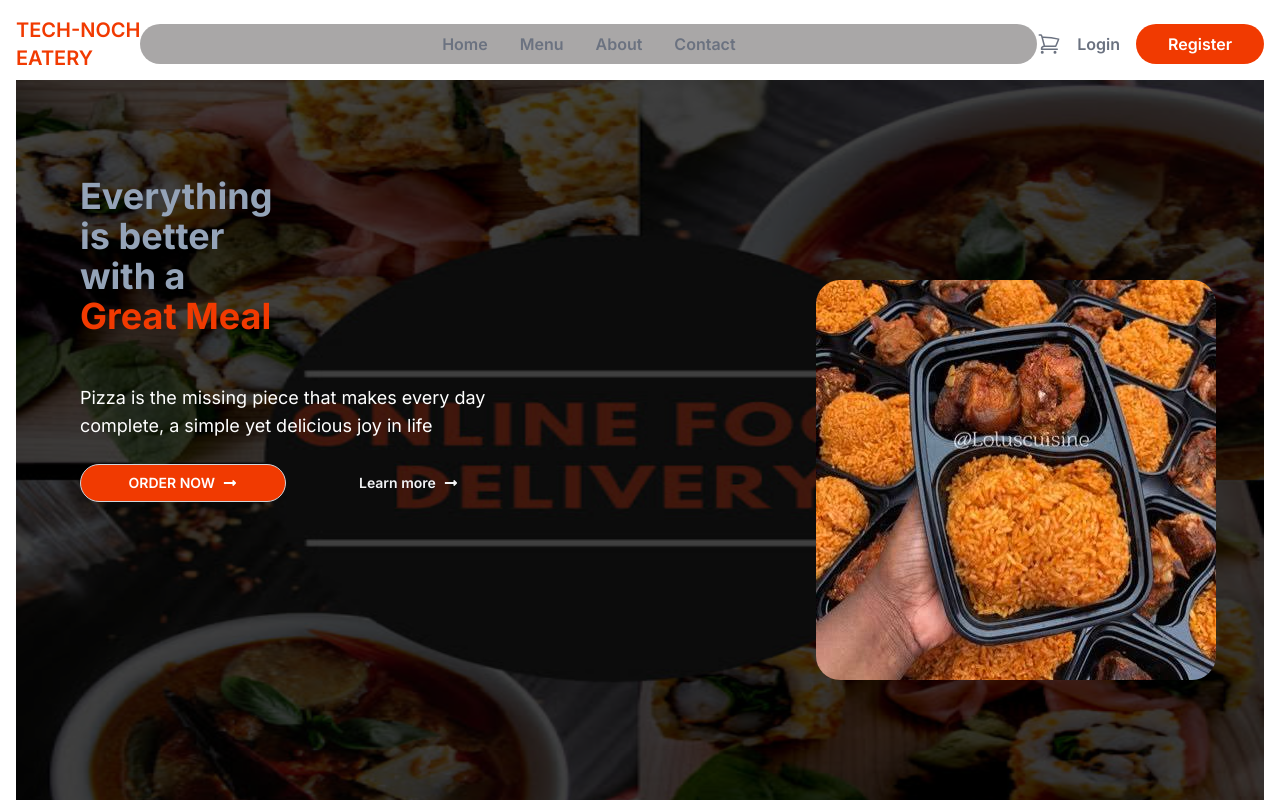
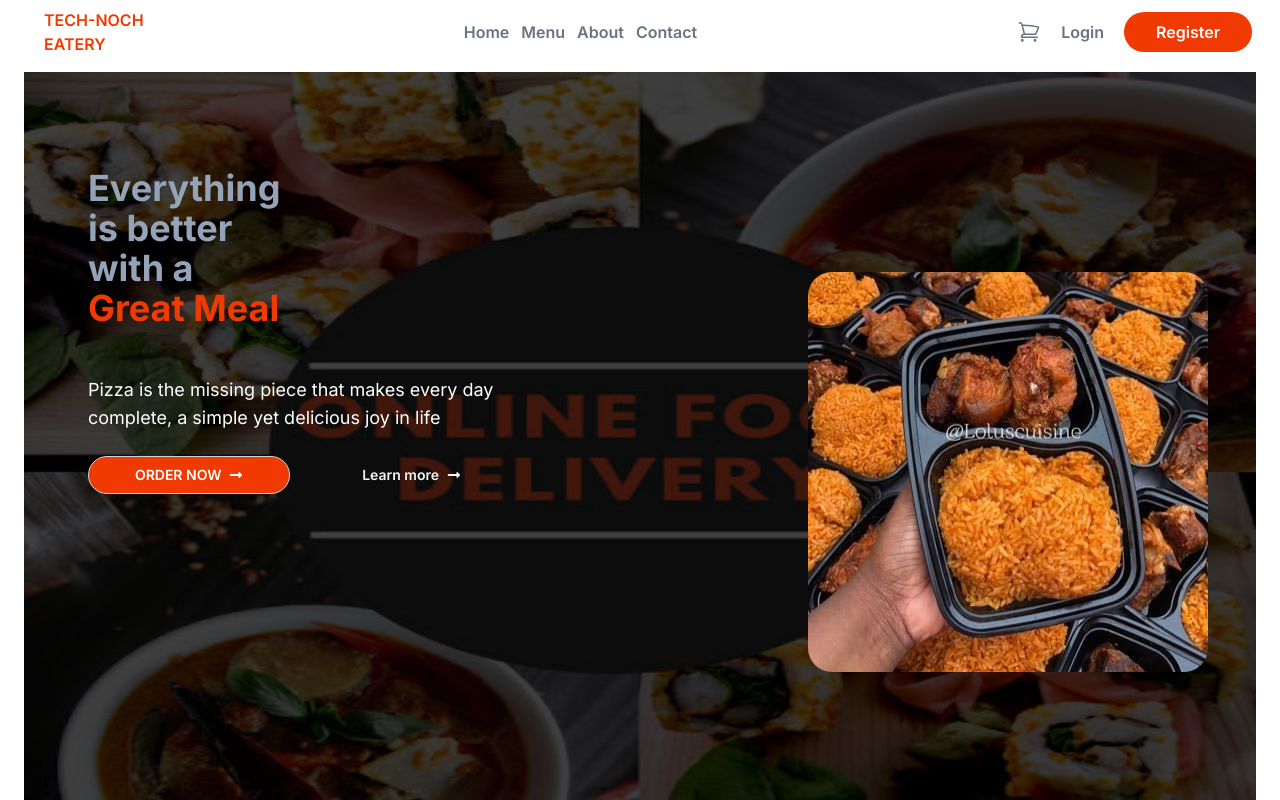
Before and after one commit to enochdev2/food-Ordering-App, a Next.js app: page / in a window 1280 px wide. Shown: the top 800 px of the page. Built offline with nearby package versions, Linux system fonts and the light colour scheme; no server answers; the database is empty.

Commit message:
navbar adjusted

```diff
--- a/src/app/api/menu-items/route.ts
+++ b/src/app/api/menu-items/route.ts
@@ -32,7 +32,6 @@ export async function GET() {
   db.connect();
   try {
     const menu = await MenuItem.find()
-    console.log("🚀 ~ file: route.ts:36 ~ GET ~ menu:", menu)
     return Response.json(menu);
   } catch (error) {
 
--- a/src/app/layout.tsx
+++ b/src/app/layout.tsx
@@ -21,7 +21,7 @@ export default function RootLayout({
   return (
     <html lang="en" className="scroll-smooth">
       <body className={inter.className}>
-        <main className="max-w-[100%] mx-auto p-4">
+        <main className="max-w-[100%] mx-auto px-4">
           <AppProvider>
             {/* <Provider> */}
             <Toaster />
--- a/src/app/menu/page.tsx
+++ b/src/app/menu/page.tsx
@@ -16,7 +16,7 @@ export default function MenuPage() {
     });
   }, []);
   return (
-    <section className="mt-8">
+    <section className="mt-8 px-6">
       {categories?.length > 0 && categories.map((c:Category) => (
         <div key={c._id}>
           <div className="text-center">
--- a/src/app/page.tsx
+++ b/src/app/page.tsx
@@ -6,7 +6,7 @@ import SectionHeaders from "@/components/layout/SectionHeaders";
 
 export default function Home() {
   return (
-    <main className="">
+    <main className=" px-2">
       <Hero />
       <HomeMenu />
       <section className="text-center my-16" id="about">
--- a/src/components/layout/Header.tsx
+++ b/src/components/layout/Header.tsx
@@ -8,33 +8,37 @@ import { useContext, useState } from "react";
 
 export default function Header() {
   const { data: session, status } = useSession();
-  console.log(status);
   console.log(session);
 
   const userData = session?.user;
-  let userName = userData?.name || userData?.email;
-  // const {cartProducts} = useContext(CartContext);
+  let userName :any = userData?.name || userData?.email;
+  const {cartProducts} = useContext(CartContext) as any;
   const [mobileNavOpen, setMobileNavOpen] = useState(false);
-  if (userName && userName.includes(" ")) {
-    userName = userName.split(" ")[0];
+  if (userName) {
+    userName = userName.split("@")[0]
+
   }
+  console.log("🚀 ~ file: Header.tsx:20 ~ Header ~ userName:", userName)
+
+
+
   return (
-    <header>
+    <header className="px-3">
       <div className="flex items-center bg-transparent md:hidden justify-between">
         <Link
-          className="text-primary shadow-slate-800 font-semibold text-xl"
+          className="text-primary shadow-slate-800 font-semibold text-lg"
           href={"/"}
         >
           TECH-NOCH EATERY
         </Link>
         <div className="flex gap-8 items-center">
           <Link href={"/cart"} className="relative">
-            {/* <ShoppingCart /> */}
-            {/* {cartProducts?.length > 0 && (
+            <ShoppingCart />
+            {cartProducts?.length > 0 && (
               <span className="absolute -top-2 -right-4 bg-primary text-white text-xs py-1 px-1 rounded-full leading-3">
             {cartProducts.length}
           </span>
-            )} */}
+            )}
           </Link>
           <button
             title="button"
@@ -84,25 +88,28 @@ export default function Header() {
 
       <div className="hidden md:flex bg-transparent items-center justify-between">
         <nav className="flex items-center gap-8 text-gray-500 font-semibold">
-          <Link className="text-primary font-semibold text-xl" href={"/"}>
+          <Link className="text-primary ml-4 font-semibold text-base" href={"/"}>
             <p>TECH-NOCH</p>
             <p>EATERY</p>
           </Link>
         </nav>
-        <nav className="flex items-center gap-8 grow bg-stone-800/40 text-gray-500 justify-center py-2 font-semibold rounded-full ">
+        <nav className="flex items-center gap-8 grow  text-gray-500 justify-center py-2 font-semibold rounded-full ">
+          <div className=" flex gap-3  px-3 py-3">
+
           <Link href={"/"}>Home</Link>
           <Link href={"/menu"}>Menu</Link>
           <Link href={"/#about"}>About</Link>
           <Link href={"/#contact"}>Contact</Link>
+          </div>
         </nav>
-        <nav className="flex items-center gap-4 text-gray-500 font-semibold">
+        <nav className="flex items-center gap-5 text-gray-500 font-semibold">
           <Link href={"/cart"} className="relative">
             <ShoppingCart />
-            {/* {cartProducts?.length > 0 && (
+            {cartProducts?.length > 0 && (
               <span className="absolute -top-2 -right-4 bg-primary text-white text-xs py-1 px-1 rounded-full leading-3">
             {cartProducts.length}
           </span>
-            )} */}
+            )}
           </Link>
           {status === "unauthenticated" ? (
             <>
@@ -116,9 +123,10 @@ export default function Header() {
             </>
           ) : (
             <>
-              <Link href={"/profile"} className="whitespace-nowrap text-sm">
-                Hello, {userName}
+              <Link href={"/profile"} className="whitespace-nowrap ml-2 text-sm flex flex-col">
+                Hello, <br/> {userName}
               </Link>
+
               <button
                 onClick={() => signOut()}
                 className="bg-primary rounded-full text-white px-8 py-2"
```
Also changed, not shown: src/components/layout/EditableImage.tsx (+0 -24 lines).
